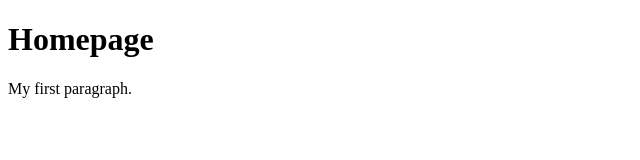
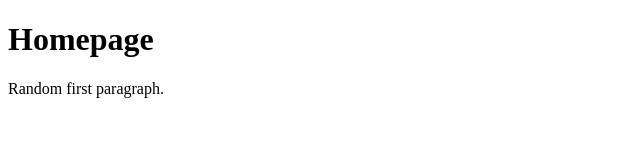
Before and after one commit to thatrosen/git-demo, a plain HTML site: page web/index.html in a window 1280 px wide. Shown: the full height of the page, 0-640 px from the left. Drawn offline with Linux system fonts and the light colour scheme.

Commit message:
Changing index heading

```diff
--- a/web/index.html
+++ b/web/index.html
@@ -3,7 +3,7 @@
 <body>
 
 <h1>Homepage</h1>
-<p>My first paragraph.</p>
+<p>Random first paragraph.</p>
 
 </body>
 </html>
```
